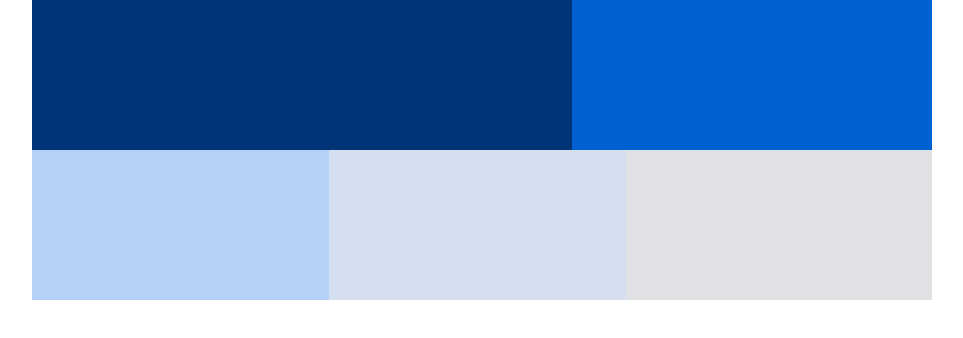
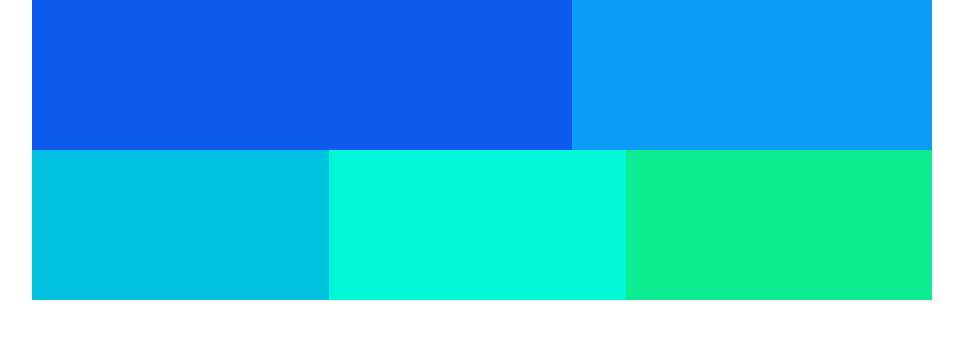
Before and after one commit to ricardo-cacua/htmlAndCss, a plain HTML site: page mostlyFluid/index.html in a window 1280 px wide. Shown: the whole page, without its empty margins (158-1121 px from the left). Drawn offline with Linux system fonts and the light colour scheme.

Commit message:
Cambio de colores en el ejemplo

```diff
--- a/mostlyFluid/style.css
+++ b/mostlyFluid/style.css
@@ -16,23 +16,23 @@ html{
   height: 150px;
 }
 .c1{
-  background-color: #003476;
+  background-color: #0C5BED;
 }
 .c2{
-  background-color: #0062d2;
+  background-color: #0C9CF7;
 }
 .c3{
-  background-color: #b4d2f7;
+  background-color: #00C2E0;
 }
 .c4{
-  background-color: #d5dfef;
+  background-color: #00F7D7;
 }
 .c5{
-  background-color: #dfe1e5;
+  background-color: #0CED91;
 }
 
 @media (min-width: 600px){
-  .c2, .c3, .c4{
+  .c2, .c3{
     width: 50%;
   }
 }
```
